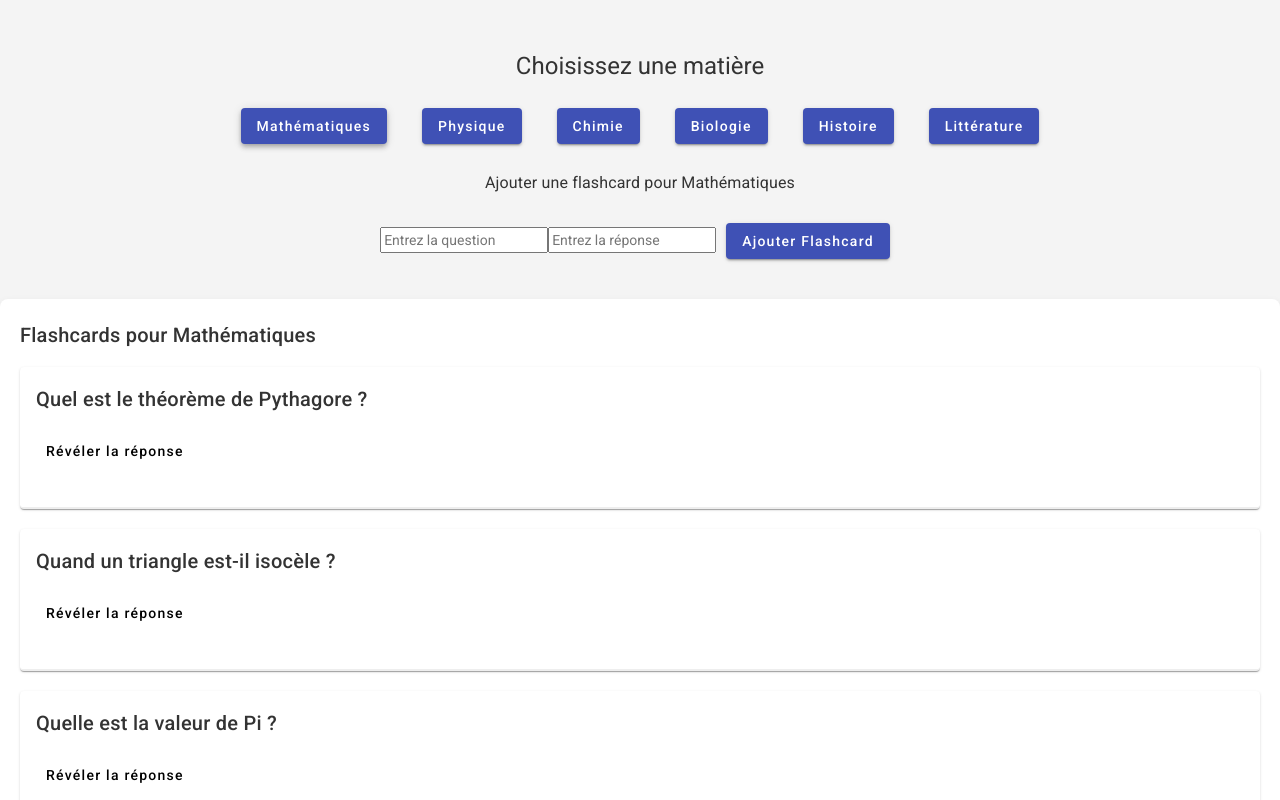
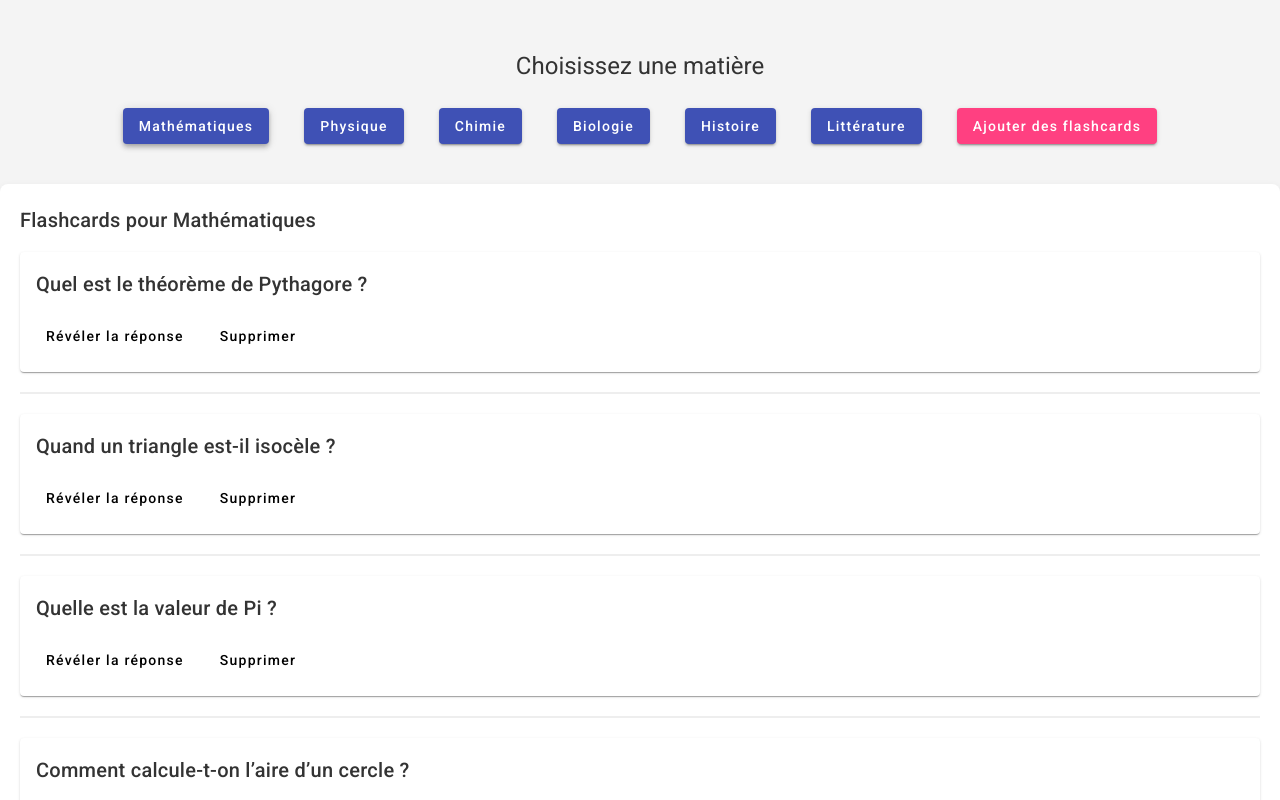
Before and after one commit to RandriaNtsoa28/Project-Node, an Angular app in the folder Projet/: page / in a window 1280 px wide. Both pictures are taken after a click on the button "Mathématiques". Shown: the top 800 px of the page. Built offline with nearby package versions, Linux system fonts and the light colour scheme.

Commit message:
Ajout de la fonction retirer flashcard

```diff
--- a/Projet/src/app/app.component.html
+++ b/Projet/src/app/app.component.html
@@ -1,4 +1,3 @@
-<!-- app.component.html -->
 <div *ngIf="loading" class="loading-message">
   Chargement...
 </div>
@@ -10,29 +9,32 @@
       {{ subject }}
     </button>
     <!-- Ajouter des flashcards -->
-    <!-- Formulaire d'ajout de flashcards -->
-    <div *ngIf="selectedSubject" class="add-flashcard-form">
-      <h3>Ajouter une flashcard pour {{ selectedSubject }}</h3>
+    <button mat-raised-button color="accent" (click)="showAddFlashcardForm = true">Ajouter des flashcards</button>
+  </div>
+</div>
+
+<!-- Ajout du formulaire pour saisir une nouvelle flashcard -->
+<div *ngIf="selectedSubject && showAddFlashcardForm" class="add-flashcard-form">
   <input type="text" [(ngModel)]="newFlashcard.question" placeholder="Entrez la question">
   <input type="text" [(ngModel)]="newFlashcard.answer" placeholder="Entrez la réponse">
   <button mat-raised-button color="primary" (click)="addFlashcard()">Ajouter Flashcard</button>
+  <button mat-button (click)="showAddFlashcardForm = false">Annuler</button>
 </div>
 
-    <!-- Reste du template... -->
-
-  </div>
-</div>
-
+<!-- Liste des flashcards pour une matière sélectionnée -->
 <div *ngIf="selectedSubject" class="flashcard-container">
   <h2>Flashcards pour {{ selectedSubject }}</h2>
-  <mat-card *ngFor="let card of flashcards" class="flashcard">
+  <div *ngFor="let card of flashcards; let i = index" class="flashcard">
+    <mat-card>
       <mat-card-header>
         <mat-card-title>{{ card.question }}</mat-card-title>
       </mat-card-header>
       <mat-card-content *ngIf="card.revealed">{{ card.answer }}</mat-card-content>
       <mat-card-actions>
         <button mat-button (click)="revealAnswer(card)">Révéler la réponse</button>
+        <button mat-button (click)="removeFlashcard(i)">Supprimer</button>
       </mat-card-actions>
     </mat-card>
+  </div>
   <button mat-stroked-button (click)="selectedSubject = null">Retour aux matières</button>
 </div>
--- a/Projet/src/app/app.component.ts
+++ b/Projet/src/app/app.component.ts
@@ -2,16 +2,12 @@ import { Component, OnInit } from '@angular/core';
 import { CommonModule } from '@angular/common';
 import { MatButtonModule } from '@angular/material/button';
 import { MatCardModule } from '@angular/material/card';
-import {FormsModule} from "@angular/forms";
+import { FormsModule } from '@angular/forms';
 
-
-
-
-// Définissez l'interface Flashcard en dehors de la classe AppComponent
 interface Flashcard {
   question: string;
   answer: string;
-  revealed: boolean; // Ajout de la propriété revealed pour chaque flashcard
+  revealed: boolean;
 }
 
 @Component({
@@ -19,27 +15,19 @@ interface Flashcard {
   templateUrl: './app.component.html',
   styleUrls: ['./app.component.css'],
   standalone: true,
-  imports: [
-    CommonModule, // Déjà présent
-    MatButtonModule,
-    MatCardModule,
-    FormsModule,
-    // autres modules que vous souhaitez utiliser
-  ]
+  imports: [CommonModule, MatButtonModule, MatCardModule, FormsModule]
 })
 export class AppComponent implements OnInit {
+  loading: boolean = true;
+  subjects: string[] = ['Mathématiques', 'Physique', 'Chimie', 'Biologie', 'Histoire', 'Littérature'];
+  selectedSubject: string | null = null;
+  flashcards: Flashcard[] = [];
+  flashcardsBySubject: { [subject: string]: Flashcard[] } = {};
+  newFlashcard: Flashcard = { question: '', answer: '', revealed: false };
+  showAddFlashcardForm: boolean = false;
+  constructor() {
 
-  newFlashcard: Flashcard = { question: '', answer: '', revealed: false };
-
-
-
-  loading: boolean = true; // Commence avec le chargement activé
-  subjects: string[] = ['Mathématiques', 'Physique', 'Chimie', 'Biologie', 'Histoire', 'Littérature'];
-  selectedSubject: string | null = null; // Ajoutez cette ligne pour garder la trace de la matière sélectionnée
-  flashcards: Flashcard[] = []; // Ajoutez cette ligne pour stocker les flashcards
-  //flashcardsBySubject: { [subject: string]: Flashcard[] } = {}; // Ajoutez cette ligne
-
-  constructor() {
+    // ...initialisation des flashcards par défaut pour chaque matière (comme déjà défini)...
     // Initialisation des flashcards par défaut pour chaque matière
     this.flashcardsBySubject = {
       'Mathématiques': [
@@ -116,74 +104,36 @@ export class AppComponent implements OnInit {
       ]
 
 
-    };
+    }}
 
-  // Initialisez la liste des sujets
-  this.subjects = Object.keys(this.flashcardsBySubject);
-}
-ngOnInit(): void {
-  // Utilisez setTimeout pour simuler un processus de chargement
-  setTimeout(() => {
-    this.loading = false; // Cela devrait déclencher l'affichage de vos matières après 2 secondes
-  }, 2000);
-}
 
-  // Utilisez un objet pour stocker les flashcards par matière
-  flashcardsBySubject: { [subject: string]: Flashcard[] } = {};
+
+  ngOnInit(): void {
+    setTimeout(() => this.loading = false, 2000);
+  }
 
   selectSubject(subject: string): void {
     this.selectedSubject = subject;
-
-    // Vérifiez si des flashcards existent déjà pour cette matière
     if (!this.flashcardsBySubject[subject]) {
-      // Si elles n'existent pas, initialisez le tableau de flashcards pour cette matière
       this.flashcardsBySubject[subject] = [];
     }
-
-    // Chargez les flashcards pour la matière sélectionnée
     this.flashcards = this.flashcardsBySubject[subject];
   }
 
-  // Méthode pour révéler la réponse d'une flashcard
   revealAnswer(card: Flashcard): void {
-    card.revealed = !card.revealed; // Cela va basculer l'état de la propriété 'revealed'
+    card.revealed = !card.revealed;
   }
-  /*addFlashcards(): void {
-    if (this.selectedSubject) {
-      // Ajoutez ici la logique pour ajouter des flashcards à la matière sélectionnée
-      // Par exemple, vous pouvez afficher une boîte de dialogue/modale pour ajouter les flashcards.
-      // Vous pouvez également naviguer vers une autre page pour gérer l'ajout de flashcards.
-      // Assurez-vous de personnaliser cette fonction en fonction de vos besoins.
-      console.log("Ajoutez des flashcards pour la matière : " + this.selectedSubject);
-    }
-  }*/
-  addFlashcardsz(): void {
-    if (this.selectedSubject) {
-      // Vérifiez si des flashcards existent déjà pour cette matière
-      if (!this.flashcardsBySubject[this.selectedSubject]) {
-        // Si elles n'existent pas, initialisez le tableau de flashcards pour cette matière
-        this.flashcardsBySubject[this.selectedSubject] = [];
-      }
 
-      // Ajoutez une nouvelle flashcard à la matière sélectionnée
-      const newFlashcard: Flashcard = {
-        question: 'Nouvelle question',
-        answer: 'Nouvelle réponse',
-        revealed: false
-      };
-
-      this.flashcardsBySubject[this.selectedSubject].push(newFlashcard);
-
-      // Mettez à jour les flashcards affichées pour la matière sélectionnée
-      this.flashcards = this.flashcardsBySubject[this.selectedSubject];
-    }
-  }
   addFlashcard(): void {
     if (this.selectedSubject && this.newFlashcard.question && this.newFlashcard.answer) {
       this.flashcardsBySubject[this.selectedSubject].push({ ...this.newFlashcard });
-      this.newFlashcard = { question: '', answer: '', revealed: false }; // Réinitialiser le formulaire
+      this.newFlashcard = { question: '', answer: '', revealed: false };
+      this.showAddFlashcardForm = false; // Cacher le formulaire après l'ajout
+    }}
+
+  removeFlashcard(index: number): void {
+    if (this.selectedSubject) {
+      this.flashcardsBySubject[this.selectedSubject].splice(index, 1);
     }
   }
-
-  // Vous pouvez ajouter d'autres méthodes et propriétés nécessaires ici
 }
```
Lines whose indentation alone changed are shown as unchanged.
